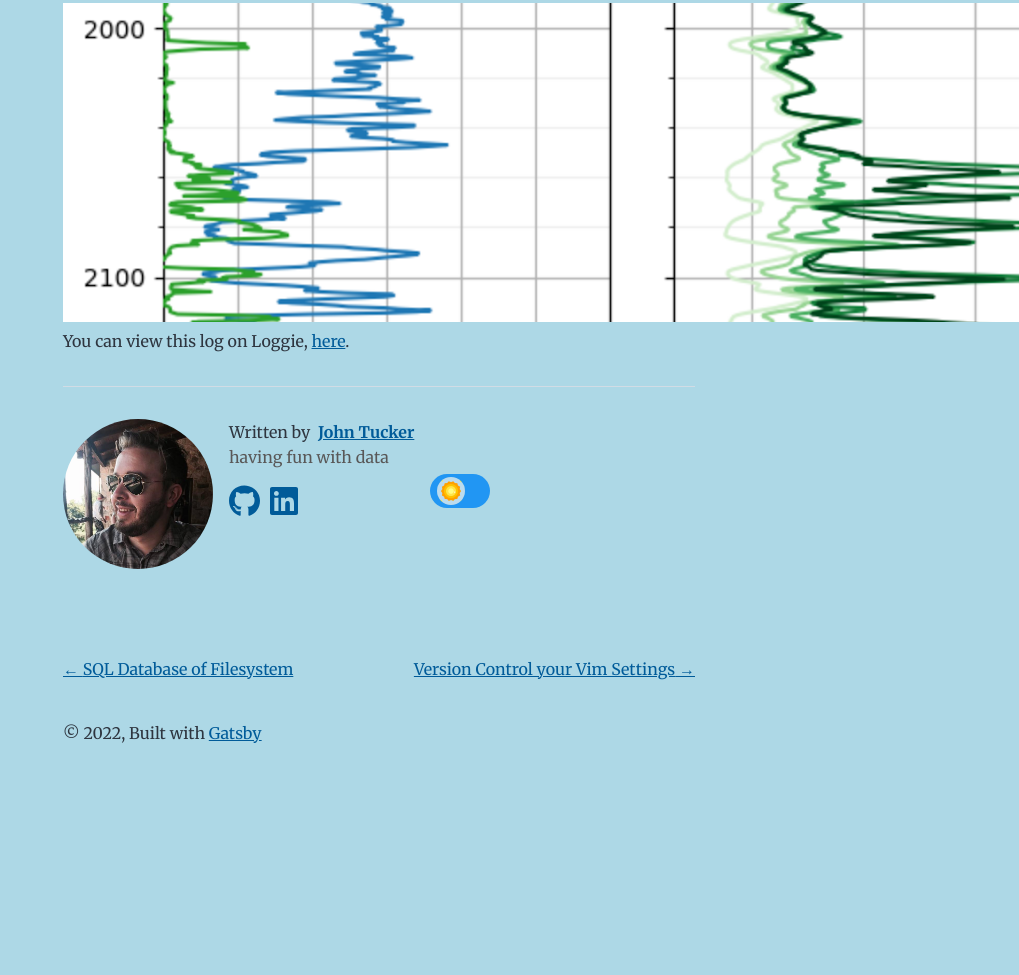
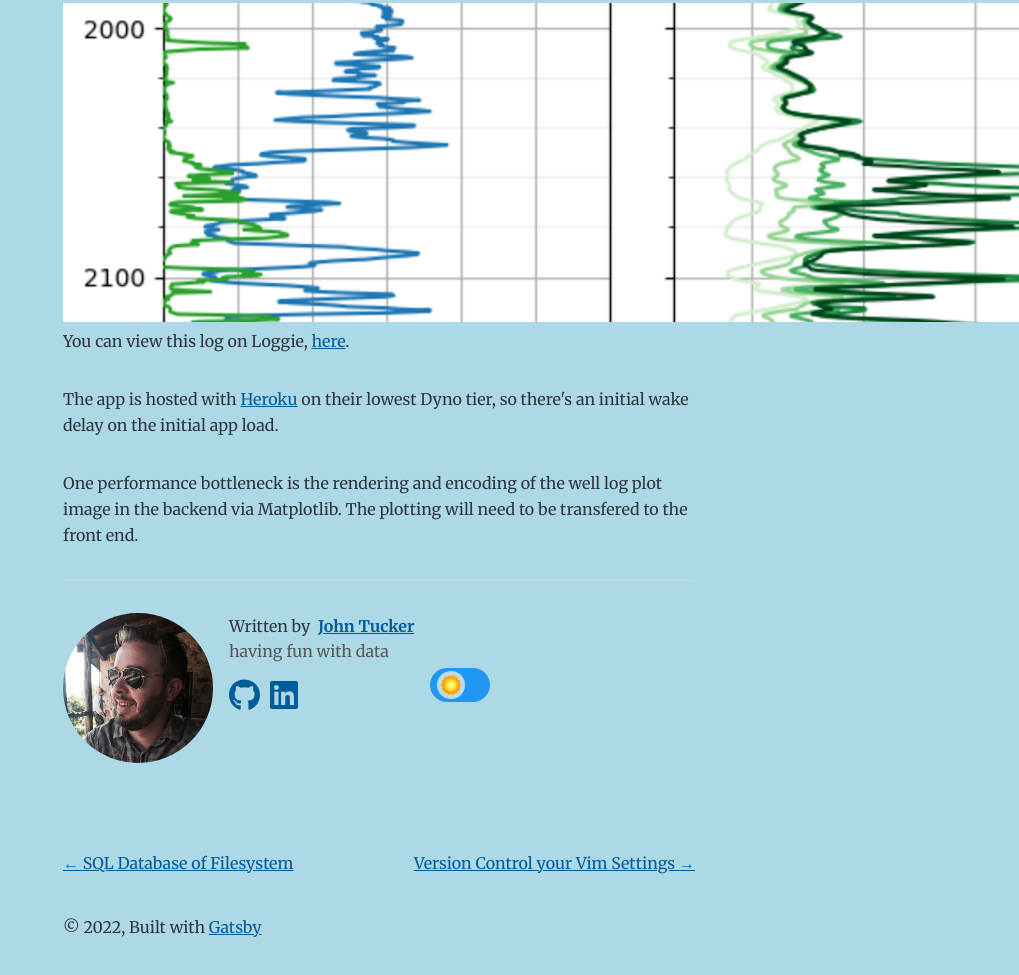
Before and after one commit to hydrospanner/jt-must-code, a Gatsby site: page /2020-03-23-loggie/ in a window 1280 px wide. Shown: the part 825-1800 px from the top of the page, without its empty margins (261-1280 px from the left). Before the commit the page ends 1634 px from the top, so only its background shows below. Built offline with nearby package versions, Linux system fonts and the light colour scheme; Gatsby itself is replaced by a stand-in of ours.

Commit message:
Update Loggie post

```diff
--- a/content/blog/2020-03-23-loggie/index.md
+++ b/content/blog/2020-03-23-loggie/index.md
@@ -23,3 +23,7 @@ Here's a screenshot from an array induction log:
 </div>
 
 You can view this log on Loggie, [here](https://well-loggie.herokuapp.com/g/featured/plot_mpl/3).
+
+The app is hosted with [Heroku](https://www.heroku.com/) on their lowest Dyno tier, so there's an initial wake delay on the initial app load.
+
+One performance bottleneck is the rendering and encoding of the well log plot image in the backend via Matplotlib. The plotting will need to be transfered to the front end.
```
